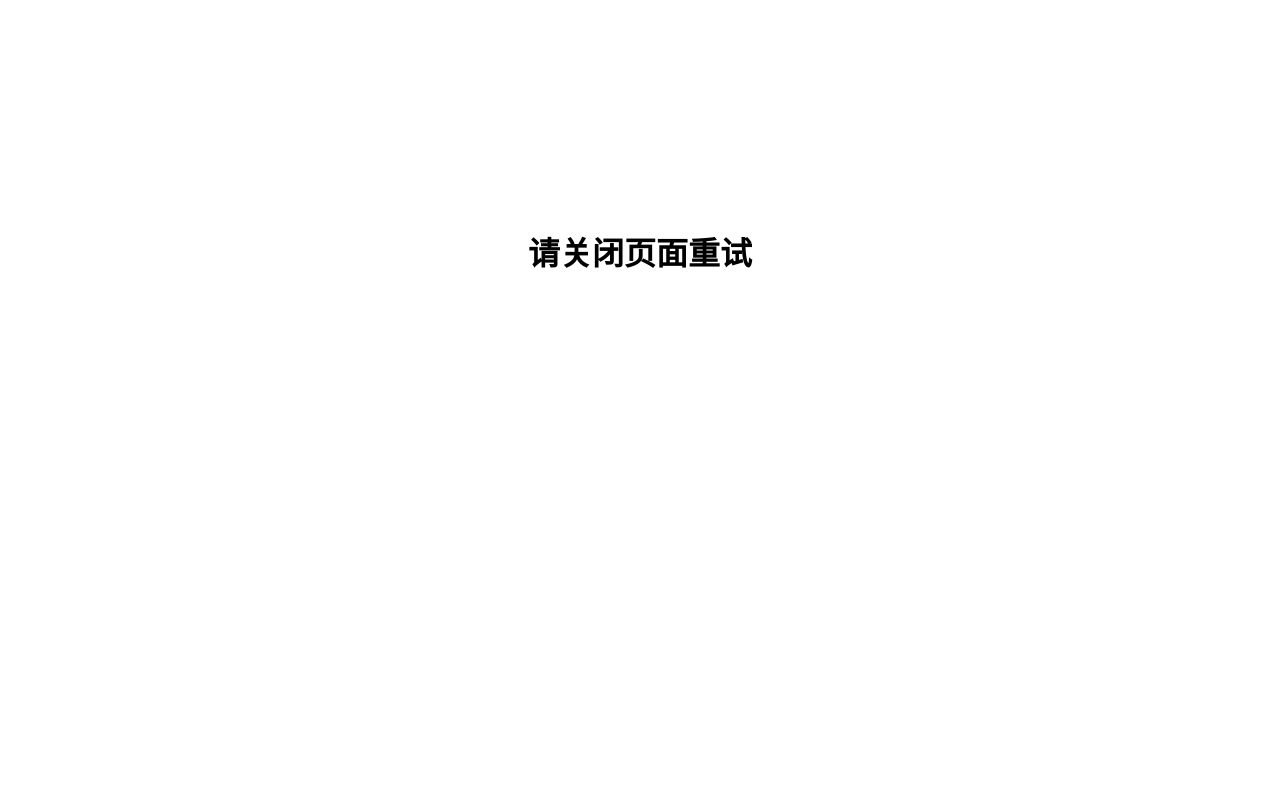
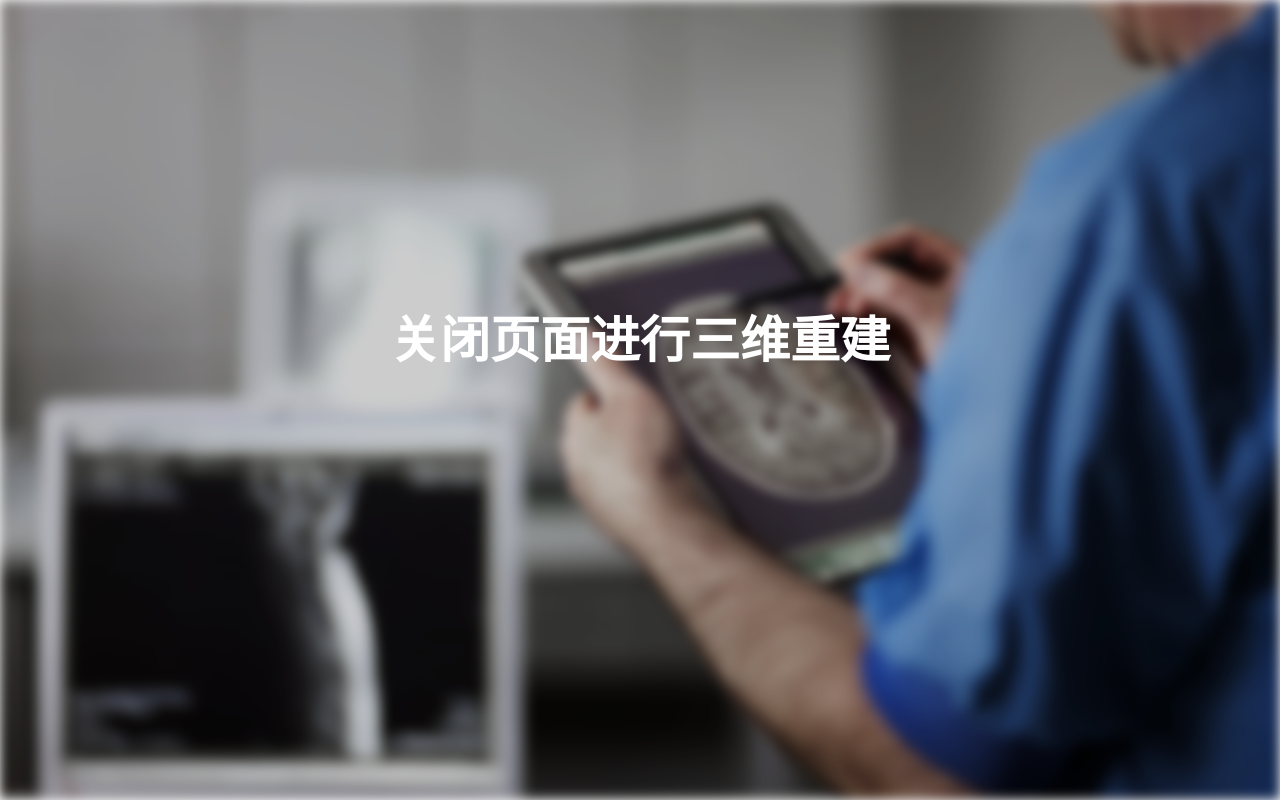
Before and after one commit to Vssblt/xpra-html5-msun, a plain HTML site: page html5/connect.html in a window 1280 px wide. Drawn offline with Linux system fonts and the light colour scheme.

Commit message:
增加有好提示

```diff
--- a/html5/connect.html
+++ b/html5/connect.html
@@ -1,14 +1,68 @@
 <!DOCTYPE html>
 <html lang="en">
+
 <head>
 	<meta charset="UTF-8">
 	<meta http-equiv="X-UA-Compatible" content="IE=edge">
 	<meta name="viewport" content="width=device-width, initial-scale=1.0">
 	<title>Document</title>
+	<style>
+		* {
+			margin: 0px;
+			padding: 0px;
+			border: 0px;
+		}
+
+		html,
+		body {
+			font-family: SimHei , '黑体';
+			width: 100%;
+			height: 100%;
+		}
+
+		.bg {
+			width: 100%;
+			height: 100%;
+			z-index: -10;
+			position: fixed;
+			background-image: url(./background.png);
+			background-position: 50% 50%;
+			background-size: cover;
+			filter: blur(6px) brightness(80%);
+
+		}
+
+		.main {
+			width: 70%;
+			height: 200px;
+			text-align: center;
+			position: fixed;
+			left: 50%;
+			top: 50%;
+			transform: translate(-50%, -50%);
+			color: white;
+		}
+
+		.title {
+			font-size: 50px;
+			font-weight: 700;
+			margin-bottom: 15px;
+		}
+
+		.content {
+			font-size: 40px;
+			font-weight: 700;
+		}
+
+
+	</style>
 </head>
+
 <body>
+	<div class="bg"> </div>
+	<div class="main">
+		<div class="title">关闭页面进行三维重建</div>
+	</div>
+</body>
 
-			<h1 style="text-align: center; margin-top:18%">请关闭页面重试</h1>
-
-	</body>
 </html>
```
Also changed, not shown: html5/background.png (added). Lines whose indentation alone changed are shown as unchanged.
